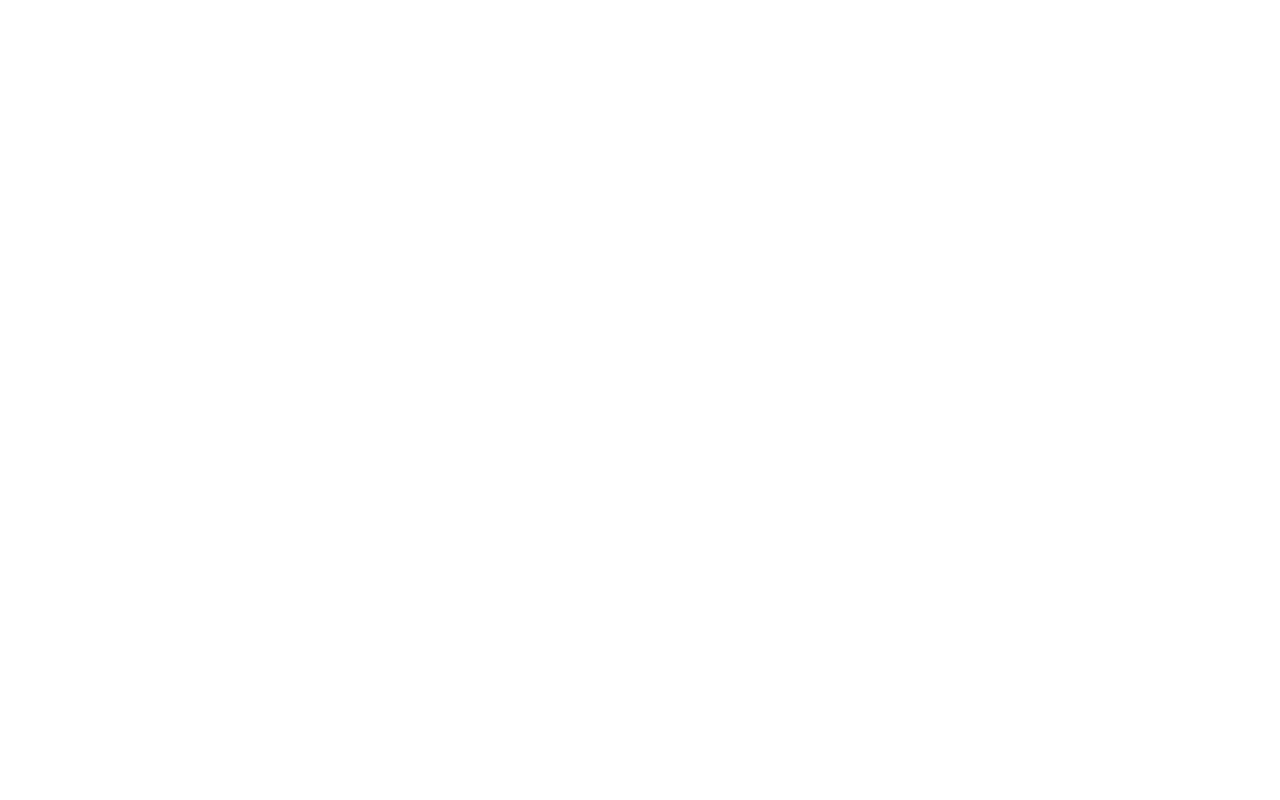
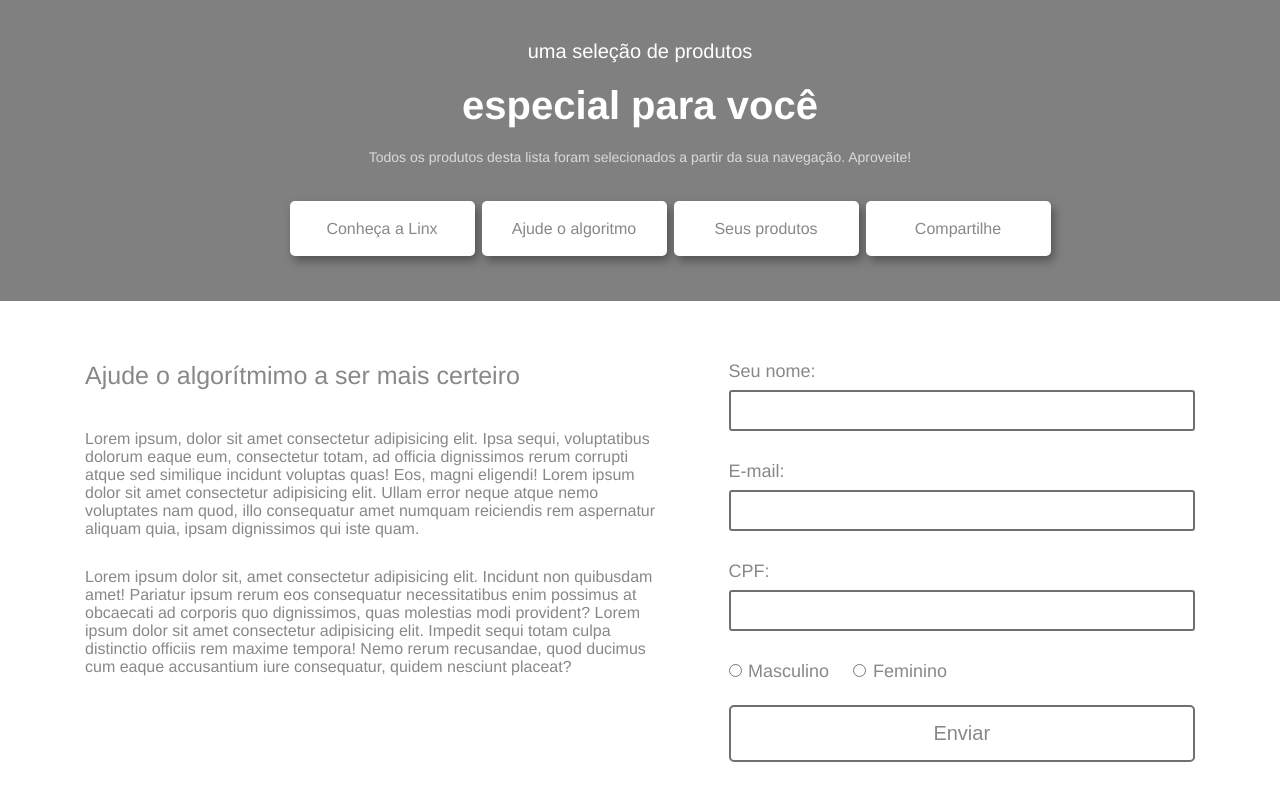
Before and after one commit to OBitencourt/teste_landing_page, a plain HTML site: page index.html in a window 1280 px wide. Drawn offline with Linux system fonts and the light colour scheme; files that its build step writes are made by us from their sources; files whose address does not match are found by name.

Commit message:
adicionando estrutura html e css da home

```diff
--- a/css/base.css
+++ b/css/base.css
@@ -3,3 +3,12 @@
     padding: 0;
     box-sizing: border-box;
 }
+
+body {
+    font-family: Helvetica, sans-serif;
+}
+
+.container {
+    margin: 0 auto;
+    width: 1170px;
+}
--- a/css/style.css
+++ b/css/style.css
@@ -1,2 +1,154 @@
 @import url(base.css);
 @import url(variables.css);
+
+/*
+
+    HOME
+
+*/
+
+.home {
+    height: 120vh;
+}
+
+.home .header {
+    text-align: center;
+    padding-top: 20px;
+    padding-bottom: 30px;
+    margin-bottom: 30px;
+    background-color: grey;
+    color: white;
+
+}
+
+.home .header p {
+    font-size: 20px;
+    margin-top: 20px;
+}
+
+.home .header h1 {
+    font-size: 40px;
+    margin-bottom: 20px;
+    margin-top: 20px;
+}
+
+.home .header span {
+    font-size: 14px;
+    color: rgb(219, 218, 218);
+}
+
+/*
+
+    HOME - MENU
+
+*/
+.home .header .navbar {
+    position: relative;
+    display: flex;
+    justify-content: center;
+}
+.home .header .navbar ul {
+    display: flex;
+    justify-content: space-around;
+    list-style: none;
+    margin-top: 20px;
+    width: 60%;
+
+}
+.home .header .navbar ul li {
+    width: 185px;
+    padding: 15px 30px;
+}
+
+.home .header .navbar ul li a {
+    height: 55px;
+    background-color: white;
+    text-decoration: none;
+    color: var(--color-secondary);
+    border-radius: 5px / 5px;
+    box-shadow: 3px 5px 10px rgb(83, 83, 83);
+    width: 185px;
+    display: flex;
+    align-items: center;
+    justify-content: center;
+}
+
+/*
+
+    HOME - FORM
+
+*/
+
+.home .formSign {
+    display: flex;
+    color: var(--color-secondary);
+}
+
+/* INFO */
+
+.home .formSign .info {
+    width: 55%;
+    padding: 30px;
+}
+
+.home .formSign .info h2 {
+    font-size: 25px;
+    font-weight: 500;
+    margin-bottom: 40px;
+}
+
+.home .formSign .info p:first-of-type {
+    margin-bottom: 30px;
+}
+
+/* SIGN */
+
+.home .formSign .sign {
+    padding: 30px;
+    width: 45%;
+}
+
+.home .formSign .sign label {
+    display: block;
+    margin-bottom: 8px;
+    font-size: 18px;
+}
+
+.home .formSign .sign .input {
+    width: 100%;
+    border-radius: 3px;
+    border: 2px solid var(--color-primary);
+    padding: 11px;
+    margin-bottom: 30px;
+}
+
+/* CHECKS */
+
+.home .formSign .sign .checkInputs label {
+    display: inline-block;
+    margin-right: 20px;
+}
+
+.home .formSign .sign .checkInputs .check {
+    margin-right: 2px;
+
+}
+
+.home .formSign .sign .button {
+    padding: 15px 20px;
+    color: var(--color-secondary);
+    background-color: white;
+    border: 2px solid var(--color-primary);
+    cursor: pointer;
+    margin-top: 15px;
+    width: 100%;
+    border-radius: 5px;
+    font-size: 20px;
+}
+
+.home .formSign .sign .button:hover {
+    background-color: var(--color-primary);
+    color: white;
+    transition-duration: 200ms;
+    transition-timing-function: cubic-bezier(0, 0.27, 0.93, 0.63);
+}
--- a/css/variables.css
+++ b/css/variables.css
@@ -0,0 +1,6 @@
+
+:root {
+    --color-primary: #707070;
+    --color-secondary: #888888;
+    --color-tertiary: #00000029;
+}
--- a/index.html
+++ b/index.html
@@ -4,14 +4,84 @@
     <meta charset="UTF-8">
     <meta name="viewport" content="width=device-width, initial-scale=1.0">
     <title>Landing Page</title>
-    <link rel="stylesheet" href="style.css">
+
     <link href="https://fonts.googleapis.com/css2?family=Architects+Daughter&family=Figtree:ital,wght@0,300..900;1,300..900&family=Inter:ital,opsz,wght@0,14..32,100..900;1,14..32,100..900&family=Lato:ital,wght@0,100;0,300;0,400;0,700;0,900;1,100;1,300;1,400;1,700;1,900&family=PT+Sans+Narrow:wght@400;700&family=Poppins:ital,wght@0,100;0,200;0,300;0,400;0,500;0,600;0,700;0,800;0,900;1,100;1,200;1,300;1,400;1,500;1,600;1,700;1,800;1,900&family=Raleway:ital,wght@0,100..900;1,100..900&family=Ubuntu:ital,wght@0,300;0,400;0,500;0,700;1,300;1,400;1,500;1,700&display=swap" rel="stylesheet">
+
+    <link rel="stylesheet" href="css/style.css">
+
 </head>
 <body>
 
+    <section class="home">
+        <header class="header">
+            <p>
+                uma seleção de produtos
+            </p>
+            <h1>
+                especial para você
+            </h1>
+            <span>
+                Todos os produtos desta lista foram selecionados a partir da sua navegação. Aproveite!
+            </span>
+            <navbar class="navbar">
+                <ul>
+                    <li>
+                        <a href="#">Conheça a Linx</a>
+                    </li>
+                    <li>
+                        <a href="#">Ajude o algoritmo</a>
+                    </li>
+                    <li>
+                        <a href="#">Seus produtos</a>
+                    </li>
+                    <li>
+                        <a href="#">Compartilhe</a>
+                    </li>
+                </ul>
+            </navbar>
+        </header>
+
+        <div class="container">
+
+            <form class="formSign">
+                <div class="info">
+                    <h2>
+                        Ajude o algorítmimo a ser mais certeiro
+                    </h2>
+                    <p>
+                        Lorem ipsum, dolor sit amet consectetur adipisicing elit. Ipsa sequi, voluptatibus dolorum eaque eum, consectetur totam, ad officia dignissimos rerum corrupti atque sed similique incidunt voluptas quas! Eos, magni eligendi! Lorem ipsum dolor sit amet consectetur adipisicing elit. Ullam error neque atque nemo voluptates nam quod, illo consequatur amet numquam reiciendis rem aspernatur aliquam quia, ipsam dignissimos qui iste quam.
+                    </p>
+
+                    <p>
+                        Lorem ipsum dolor sit, amet consectetur adipisicing elit. Incidunt non quibusdam amet! Pariatur ipsum rerum eos consequatur necessitatibus enim possimus at obcaecati ad corporis quo dignissimos, quas molestias modi provident? Lorem ipsum dolor sit amet consectetur adipisicing elit. Impedit sequi totam culpa distinctio officiis rem maxime tempora! Nemo rerum recusandae, quod ducimus cum eaque accusantium iure consequatur, quidem nesciunt placeat?
+                    </p>
+                </div>
+
+                <div class="sign">
+                    <label for="name">Seu nome:</label>
+                    <input id="name" class="input" type="text">
+
+                    <label for="email">E-mail:</label>
+                    <input id="email" class="input" type="text">
+
+                    <label for="cpf">CPF:</label>
+                    <input id="cpf" class="input" type="text">
+
+                    <div class="checkInputs">
+                        <input name="sex" class="check" id="male" type="radio"> <label for="male">Masculino</label>
+                        <input name="sex" class="check" id="female" type="radio"> <label for="female">Feminino</label>
+                    </div>
 
 
+                    <button class="button">Enviar</button>
 
+                </div>
+
+
+            </form>
+        </div>
+
+    </section>
 
     <script src="main.js"></script>
 </body>
```
